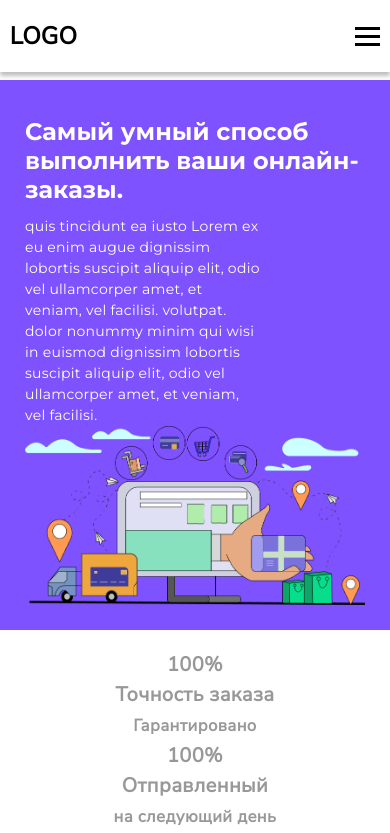
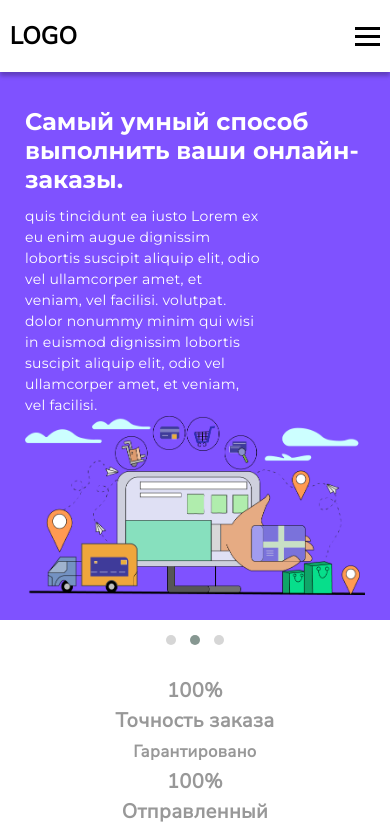
Before and after one commit to codeBender01/full_fillment, a React (Create React App) app: page / in a window 390 px wide. Shown: the top 833 px of the page. Built offline with nearby package versions, Linux system fonts and the light colour scheme.

Commit message:
Adding carousel to the home page

```diff
--- a/package.json
+++ b/package.json
@@ -6,8 +6,12 @@
     "@testing-library/jest-dom": "^5.16.5",
     "@testing-library/react": "^13.3.0",
     "@testing-library/user-event": "^13.5.0",
+    "bootstrap": "^4.0.0",
+    "jquery": "^3.6.1",
+    "popper.js": "^1.16.1",
     "react": "^18.2.0",
     "react-dom": "^18.2.0",
+    "react-owl-carousel": "^2.3.3",
     "react-router-dom": "^6.3.0",
     "react-scripts": "5.0.1",
     "sass": "^1.54.5",
--- a/public/index.html
+++ b/public/index.html
@@ -39,5 +39,7 @@
       To begin the development, run `npm start` or `yarn start`.
       To create a production bundle, use `npm run build` or `yarn build`.
     -->
+
+    <script src="https://code.jquery.com/jquery-3.2.1.slim.min.js"></script>
   </body>
 </html>
--- /dev/null
+++ b/src/components/carousel/Carousel.jsx
@@ -0,0 +1,34 @@
+import React from "react";
+import OwlCarousel from "react-owl-carousel";
+import order from "../../images/order.png";
+
+import "owl.carousel/dist/assets/owl.carousel.css";
+import "owl.carousel/dist/assets/owl.theme.default.css";
+
+const nums = [1, 2, 3];
+
+function Carousel() {
+  return (
+    <OwlCarousel className="owl-theme" loop items={1} autoplay>
+      {nums.map((num) => {
+        return (
+          <div className="welcome-text flex item" key={num}>
+            <div>
+              <h3>Самый умный способ выполнить ваши онлайн-заказы.</h3>
+              <p>
+                quis tincidunt ea iusto Lorem ex eu enim augue dignissim
+                lobortis suscipit aliquip elit, odio vel ullamcorper amet, et
+                veniam, vel facilisi. volutpat. dolor nonummy minim qui wisi in
+                euismod dignissim lobortis suscipit aliquip elit, odio vel
+                ullamcorper amet, et veniam, vel facilisi.
+              </p>
+            </div>
+            <img src={order} alt="welcome" />
+          </div>
+        );
+      })}
+    </OwlCarousel>
+  );
+}
+
+export default Carousel;
--- a/src/index.css
+++ b/src/index.css
@@ -27,12 +27,12 @@ code {
 }
 
 .home-pad {
-  padding-top: 130px;
+  padding-top: 120px;
 }
 
 @media (max-width: 950px) {
   .home-pad {
-    padding-top: 80px;
+    padding-top: 70px;
   }
 }
 .pad {
--- a/src/pages/home/home.jsx
+++ b/src/pages/home/home.jsx
@@ -1,9 +1,9 @@
 import React from "react";
+import Carousel from "../../components/carousel/Carousel";
 import "./home.scss";
 
 //images used on Home Page
 
-import order from "../../images/order.png";
 import time from "../../images/time.png";
 import money from "../../images/money.png";
 import chat from "../../images/chat.png";
@@ -183,19 +183,7 @@ class Home extends React.Component {
   render() {
     return (
       <div className="home home-pad">
-        <div className="welcome-text flex">
-          <div>
-            <h3>Самый умный способ выполнить ваши онлайн-заказы.</h3>
-            <p>
-              quis tincidunt ea iusto Lorem ex eu enim augue dignissim lobortis
-              suscipit aliquip elit, odio vel ullamcorper amet, et veniam, vel
-              facilisi. volutpat. dolor nonummy minim qui wisi in euismod
-              dignissim lobortis suscipit aliquip elit, odio vel ullamcorper
-              amet, et veniam, vel facilisi.
-            </p>
-          </div>
-          <img src={order} alt="welcome" />
-        </div>
+        <Carousel />
 
         <div className="stats flex">
           {stats.map((stat) => {
```
Also changed, not shown: 1 other file (tests, documents, lock files or other folders).
